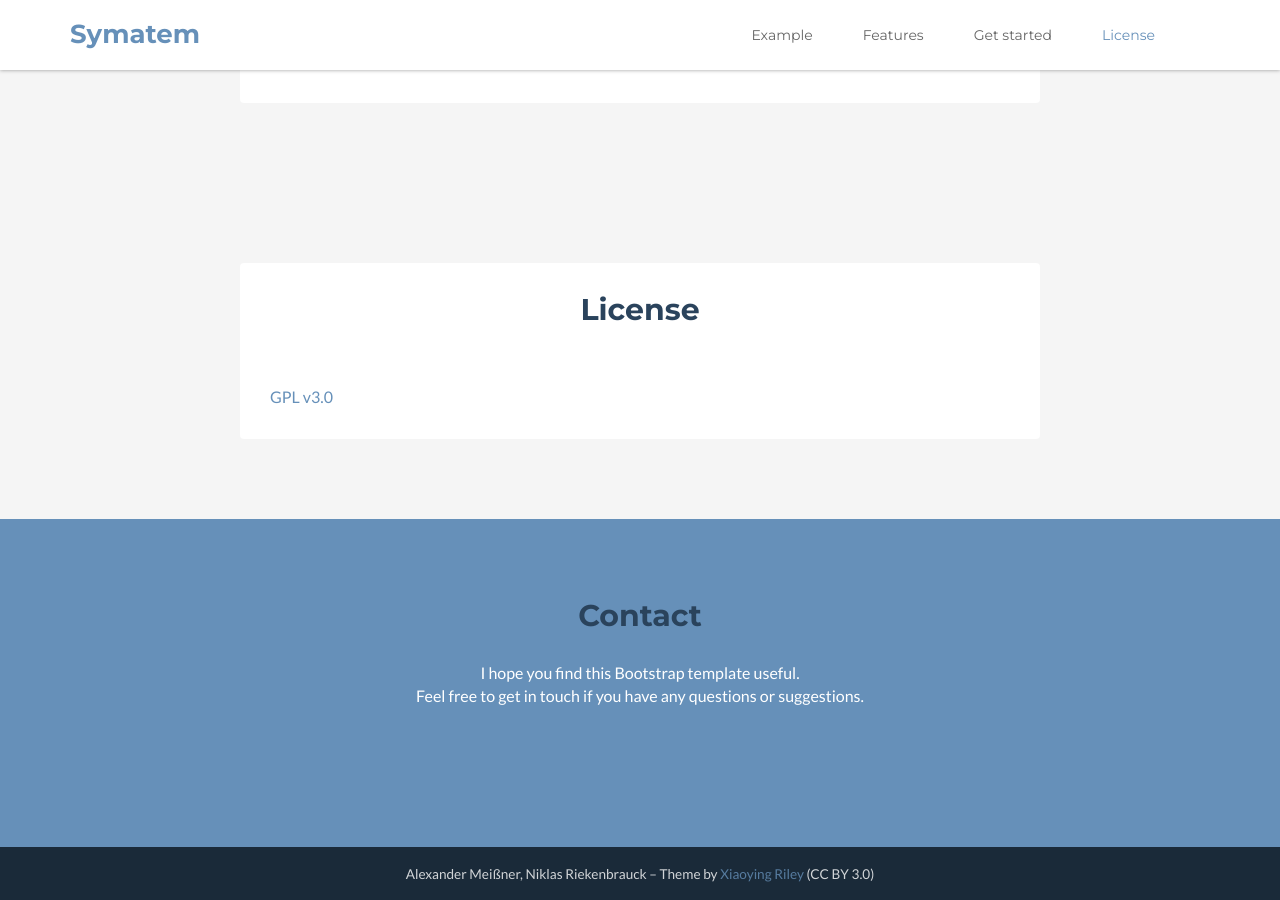
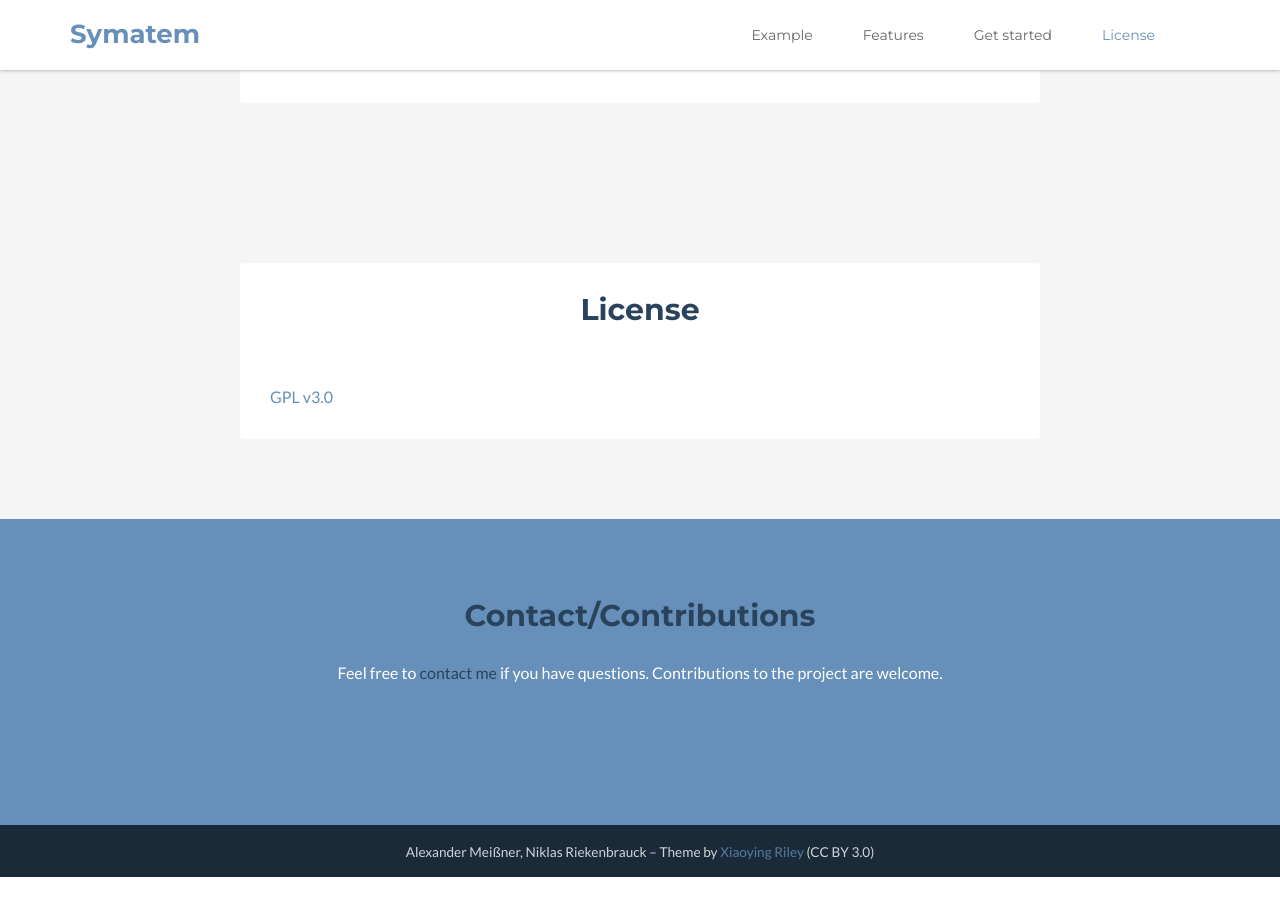
Before and after one commit to Symatem/symatem.github.io, a Jekyll site: the page built from index.html, in a window 1280 px wide and 900 px high, scrolled down 3539 px. Built offline with Jekyll 4.4.1, drawn with Linux system fonts in a browser that asks for light colours; after the commit the page ends 4416 px from its top, so only the background shows below that.

Commit message:
Update contact.html

```diff
--- a/_includes/contact.html
+++ b/_includes/contact.html
@@ -2,8 +2,8 @@
     <section id="contact" class="contact section has-pattern">
         <div class="container">
             <div class="contact-inner">
-                <h2 class="title  text-center">Contact</h2>
-                <p class="intro  text-center">I hope you find this Bootstrap template useful. <br />Feel free to get in touch if you have any questions or suggestions.</p>
+                <h2 class="title  text-center">Contact/Contributions</h2>
+                <p class="intro  text-center">Feel free to <a href="mailto:AlexanderMeissner@gmx.net">contact me</a> if you have questions. Contributions to the project are welcome.</p>
 
             </div><!--//contact-inner-->
         </div><!--//container-->
```
